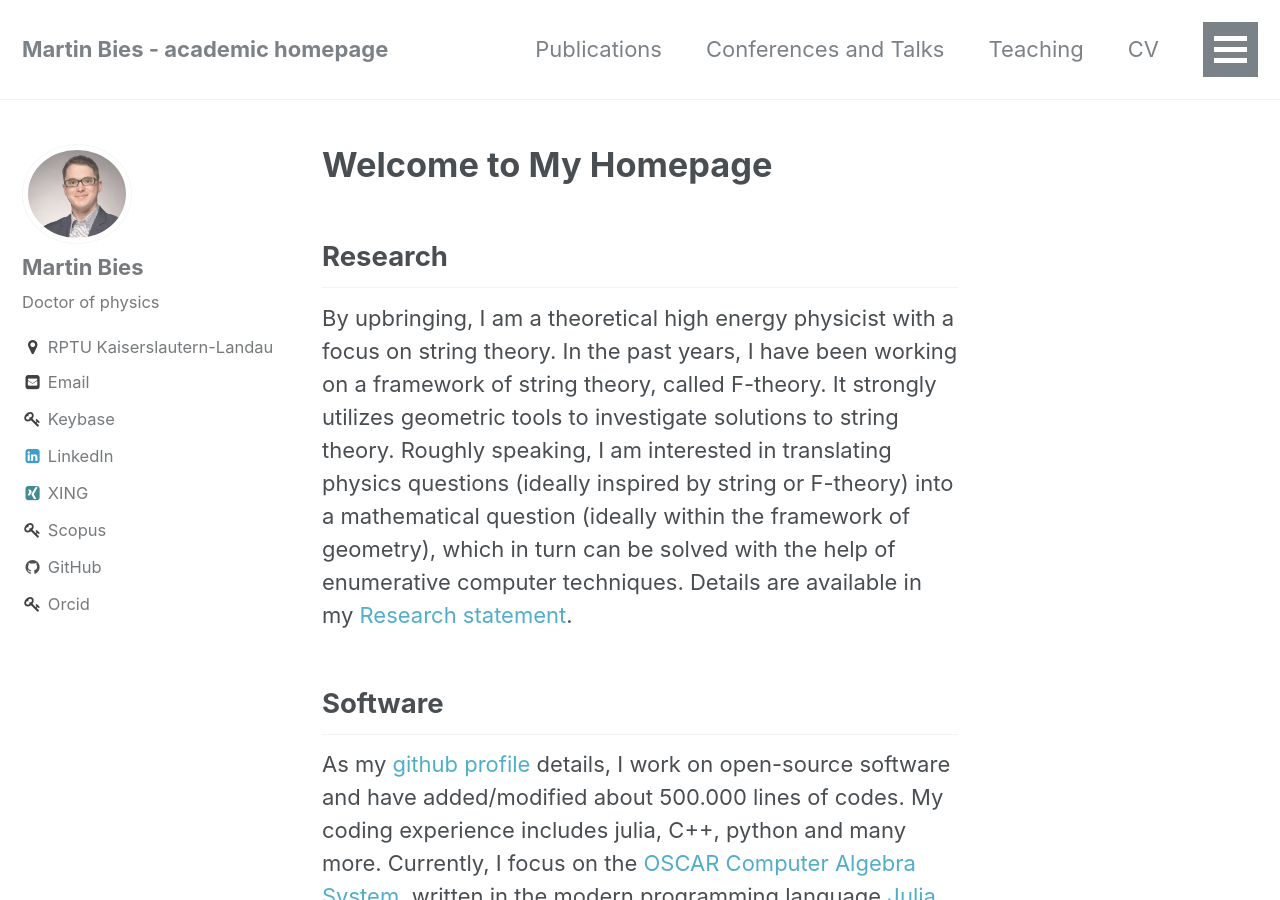
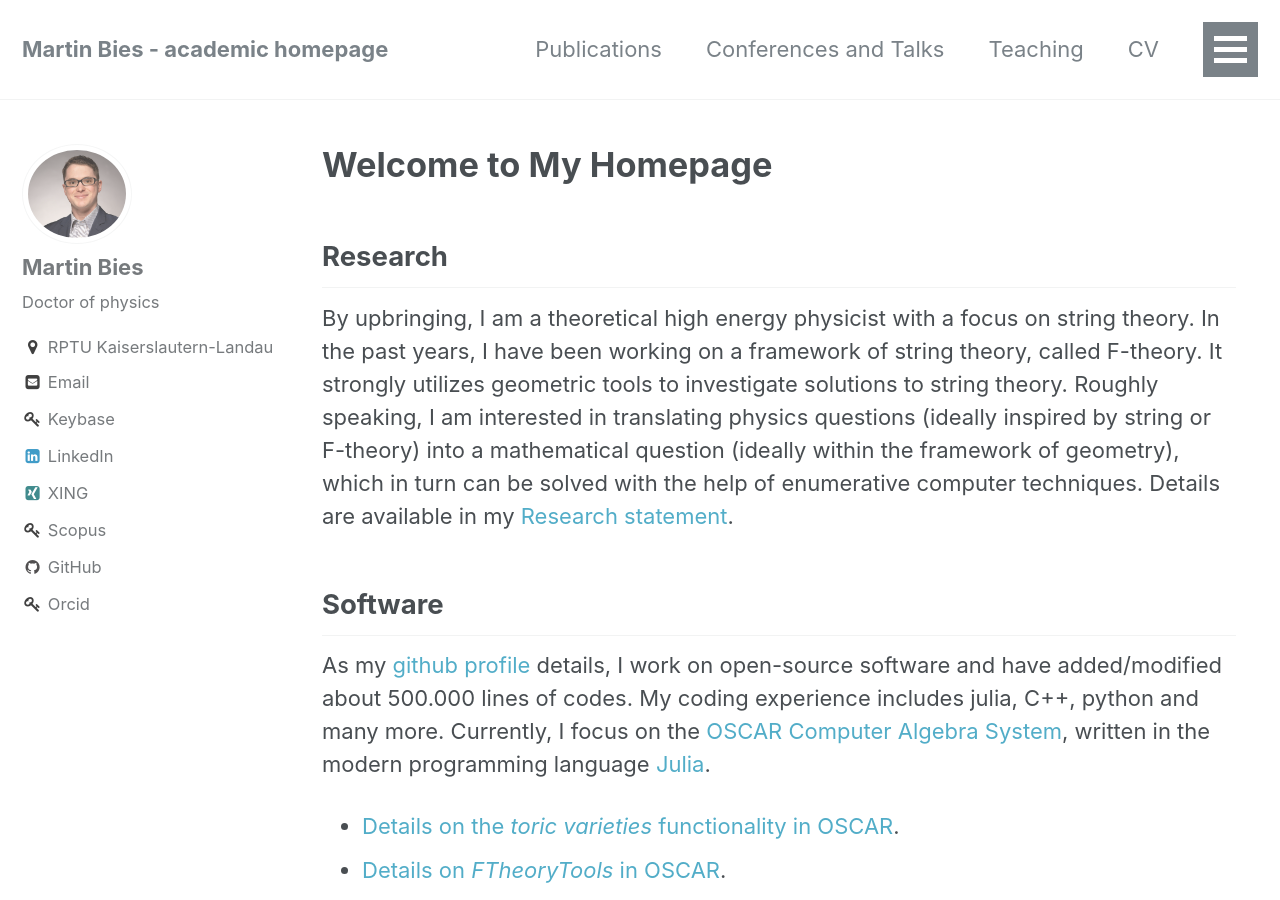
Before and after one commit to MartinBies/MartinBies.github.io, a Jekyll site: the page built from index.md, in a window 1280 px wide and 900 px high. Built offline with Jekyll 4.4.1, drawn with Linux system fonts in a browser that asks for light colours; our own code applies the rules of GitHub Pages for plain Markdown files.

Commit message:
Extend text to the RHS

```diff
--- a/_sass/minimal-mistakes/_page.scss
+++ b/_sass/minimal-mistakes/_page.scss
@@ -24,13 +24,13 @@
 
   @include breakpoint($large) {
     float: right;
-    width: calc(100% - #{$right-sidebar-width-narrow});
-    padding-right: $right-sidebar-width-narrow;
+    width: calc(100%);
+    padding-right: 1em;
   }
 
   @include breakpoint($x-large) {
     width: calc(100% - #{$right-sidebar-width});
-    padding-right: $right-sidebar-width;
+    padding-right: 1em;
   }
 
   .page__inner-wrap {
```
